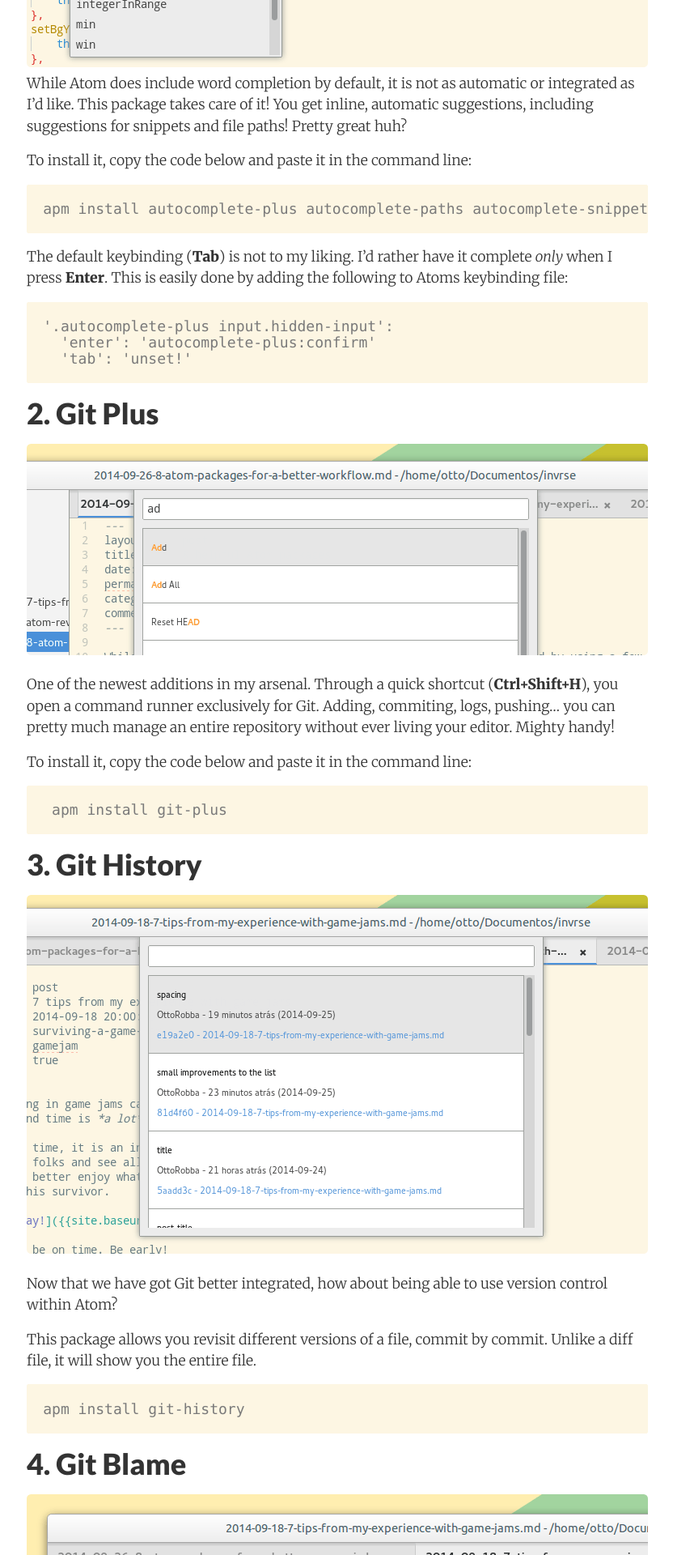
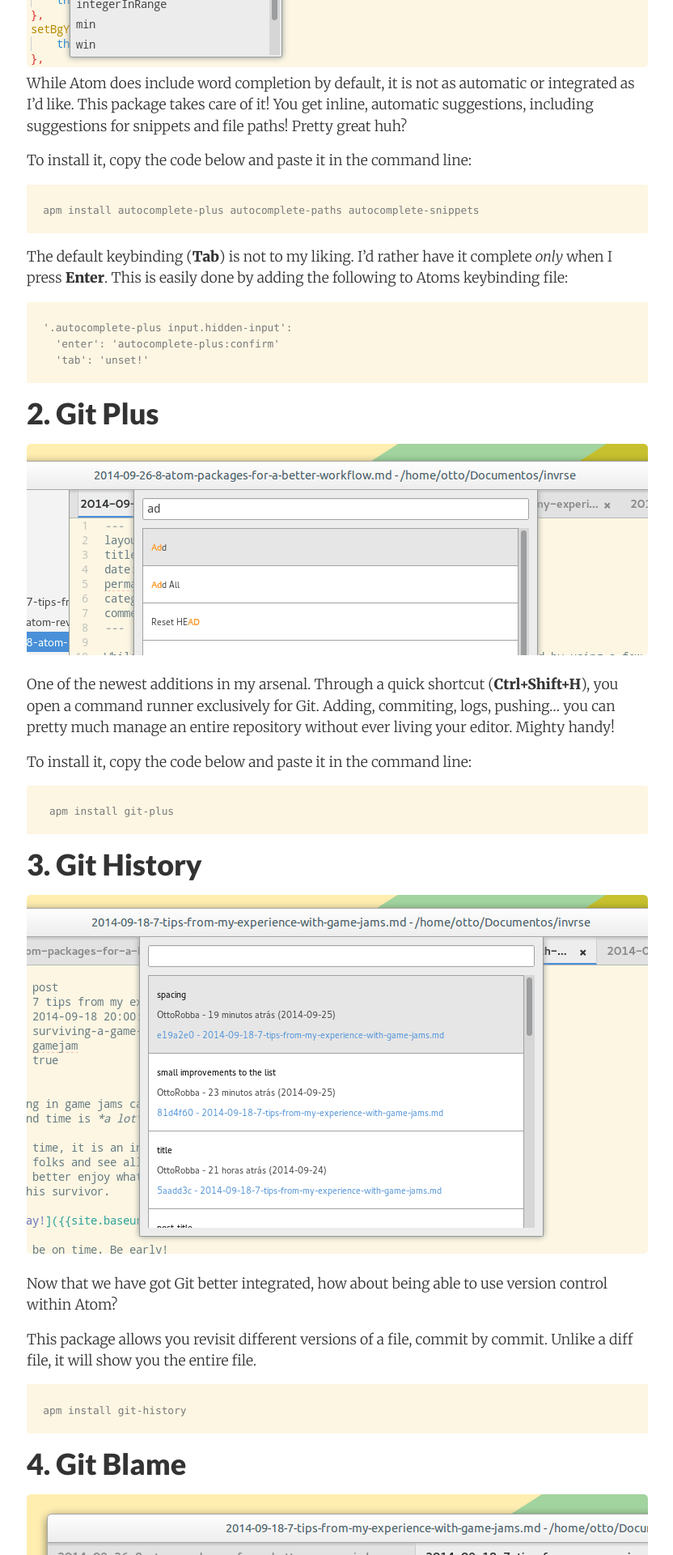
Before and after one commit to ThaisRobba/invrse, a Jekyll site: the page built from _posts/2014-09-26-8-atom-packages-for-a-better-workflow.md, in a window 1280 px wide. Shown: the part 836-2756 px from the top of the page at 81% size, without its empty margins (223-1055 px from the left). Built offline with Jekyll 4.4.1, drawn with Linux system fonts in a browser that asks for light colours; comment, search, counter and statistics services are not loaded.

Commit message:
css fixing

```diff
--- a/_sass/_main.scss
+++ b/_sass/_main.scss
@@ -196,7 +196,8 @@
 }
 
 pre, code {
-  font-family: Menlo, Monaco, "Courier New", monospace
+  font-family: "Lucida Console", Monaco, monospace;
+  font-size: .8rem;
 }
 
 code {
@@ -212,7 +213,7 @@
 }
 
 .highlight .p {
-  font-size: 1.125rem;
+  font-size: .8rem;
   line-height: 1;
 }
 
```
Also changed, not shown: games/jamleon/src/boot.js (+1 -9 lines), css/style.min.css.
